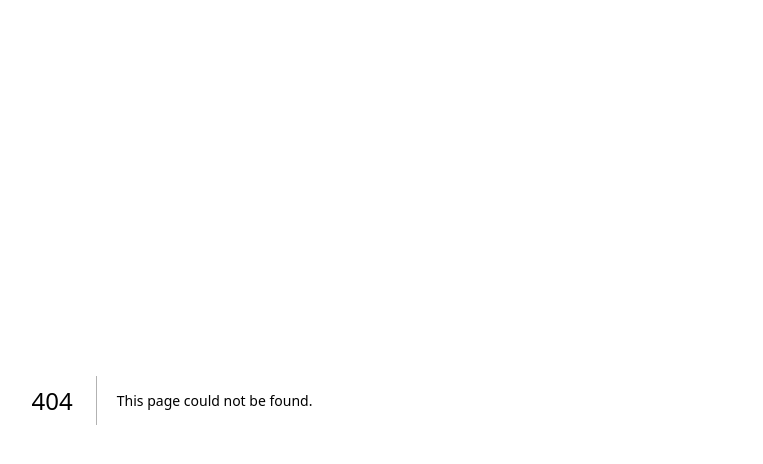
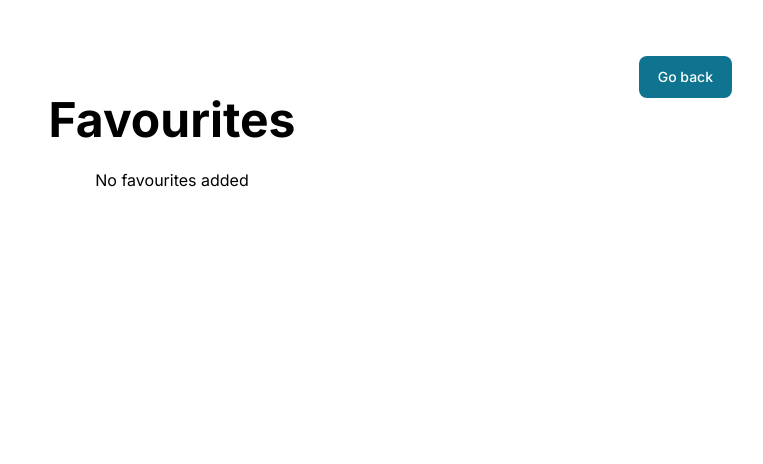
Before and after one commit to JR0210/swapi-example, a Next.js app: page /favourites in a window 1280 px wide. Before the commit this address had no page. Shown: the top 464 px of the page, without its empty margins (468-1231 px from the left). Built offline with nearby package versions, Linux system fonts and the light colour scheme.

Commit message:
Created favourites page

```diff
--- /dev/null
+++ b/src/app/favourites/page.tsx
@@ -0,0 +1,68 @@
+"use client";
+
+import { Button } from "flowbite-react";
+import useFetchFavourites from "@/hooks/useFetchFavourites";
+import PersonCard from "@/components/PersonCard";
+import extractPersonId from "@/utils/extractPersonId";
+import { useEffect, useState } from "react";
+import { IPerson } from "@/types/global";
+
+export default function Page() {
+  const [favourites, setFavourites] = useState<IPerson[]>([]);
+  const [isLoading, setIsLoading] = useState(true);
+
+  useEffect(() => {
+    const fetchFavourites = async () => {
+      setIsLoading(true);
+      const storedFavourites = localStorage.getItem("favourites");
+      if (storedFavourites) {
+        const favouriteIds = JSON.parse(storedFavourites);
+        const data = await useFetchFavourites(favouriteIds);
+        setFavourites(data);
+      }
+      setIsLoading(false);
+    };
+    fetchFavourites();
+  }, []);
+
+  function handleDelete(id: string): void {
+    const updatedFavourites = favourites.filter(
+      (favourite) => extractPersonId(favourite.url) !== id
+    );
+
+    setFavourites(updatedFavourites);
+    localStorage.setItem(
+      "favourites",
+      JSON.stringify(updatedFavourites.map((fav) => extractPersonId(fav.url)))
+    );
+  }
+
+  return (
+    <main className="flex min-h-screen flex-col items-center p-24 gap-6 relative">
+      <Button
+        data-testid="back-button"
+        as="a"
+        href="/"
+        className="mt-4 absolute right-20 top-10"
+      >
+        Go back
+      </Button>
+      <h1 className="text-5xl font-bold">Favourites</h1>
+      {isLoading ? (
+        <p>Loading...</p>
+      ) : favourites.length > 0 ? (
+        <ul className="grid grid-cols-1 gap-6 sm:grid-cols-2 lg:grid-cols-3 w-full">
+          {favourites.map((favourite) => (
+            <PersonCard
+              key={extractPersonId(favourite.url)}
+              person={favourite}
+              deleteFn={() => handleDelete(extractPersonId(favourite.url))}
+            />
+          ))}
+        </ul>
+      ) : (
+        <p>No favourites added</p>
+      )}
+    </main>
+  );
+}
```
